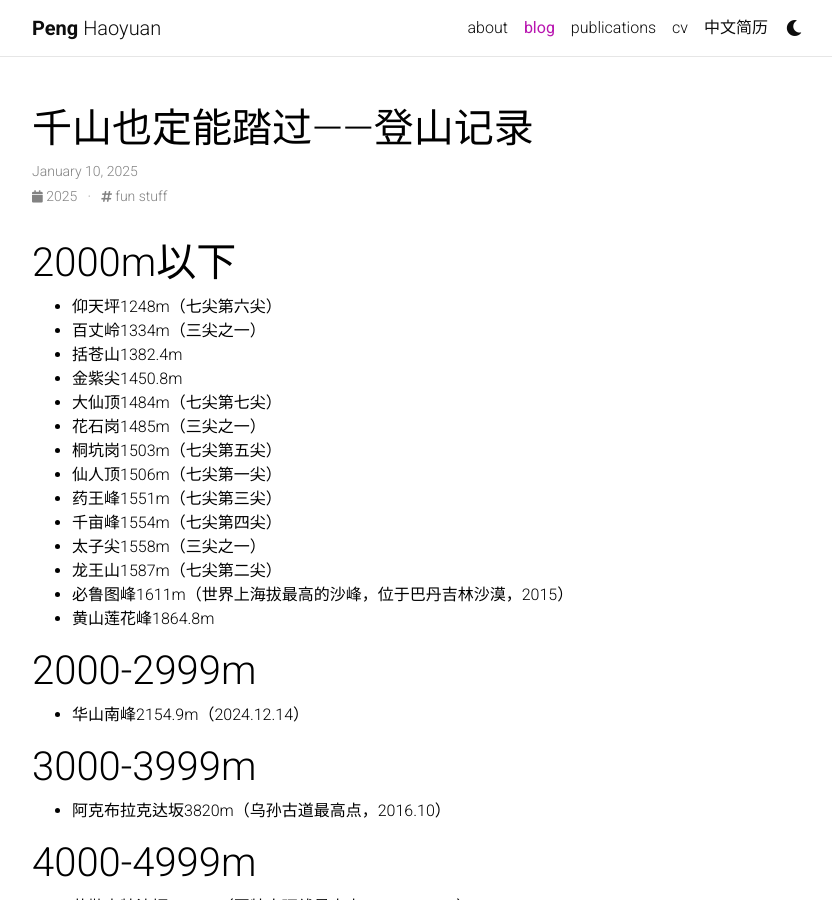
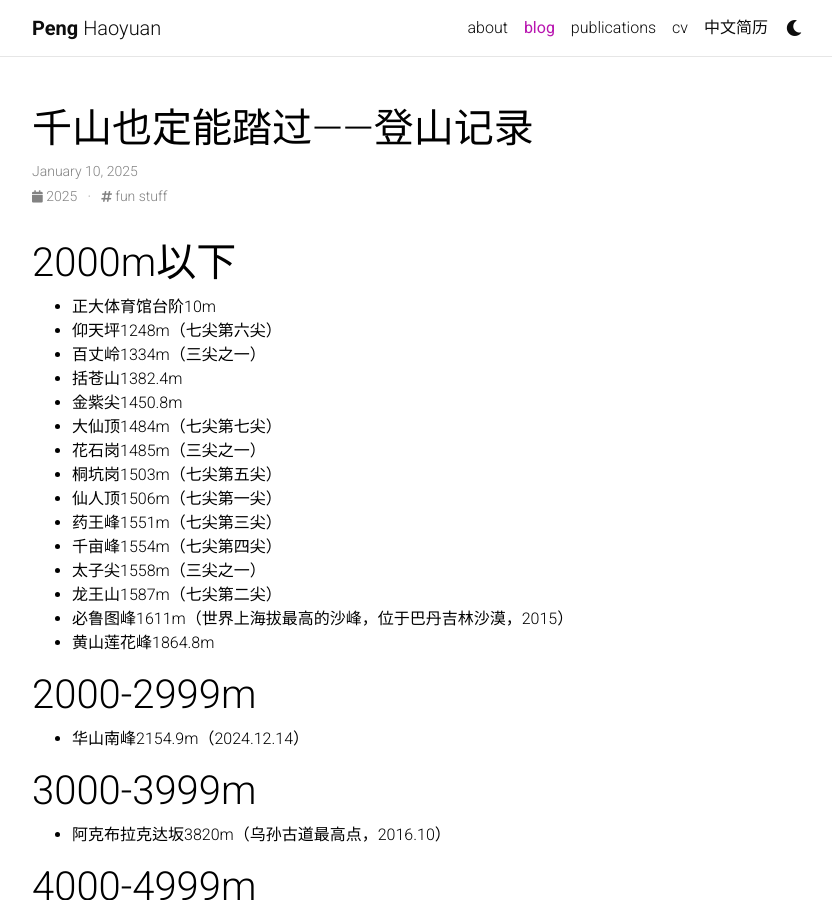
Before and after one commit to HaoyuanPeng/haoyuanpeng.github.io, a Jekyll site: the page built from _posts/2025-01-10-mountains.md, in a window 1280 px wide and 900 px high. Shown: the whole window, without its empty margins (223-1055 px from the left). Built offline with Jekyll 4.4.1, drawn with Linux system fonts in a browser that asks for light colours; comment, search, counter and statistics services are not loaded; a style sheet for code colours, icons or effects is not loaded.

Commit message:
添加了正大体育馆台阶

```diff
--- a/_posts/2025-01-10-mountains.md
+++ b/_posts/2025-01-10-mountains.md
@@ -8,6 +8,7 @@ relatedposts: false
 ---
 
 # 2000m以下
+- 正大体育馆台阶10m
 - 仰天坪1248m（七尖第六尖）
 - 百丈岭1334m（三尖之一）
 - 括苍山1382.4m
```
